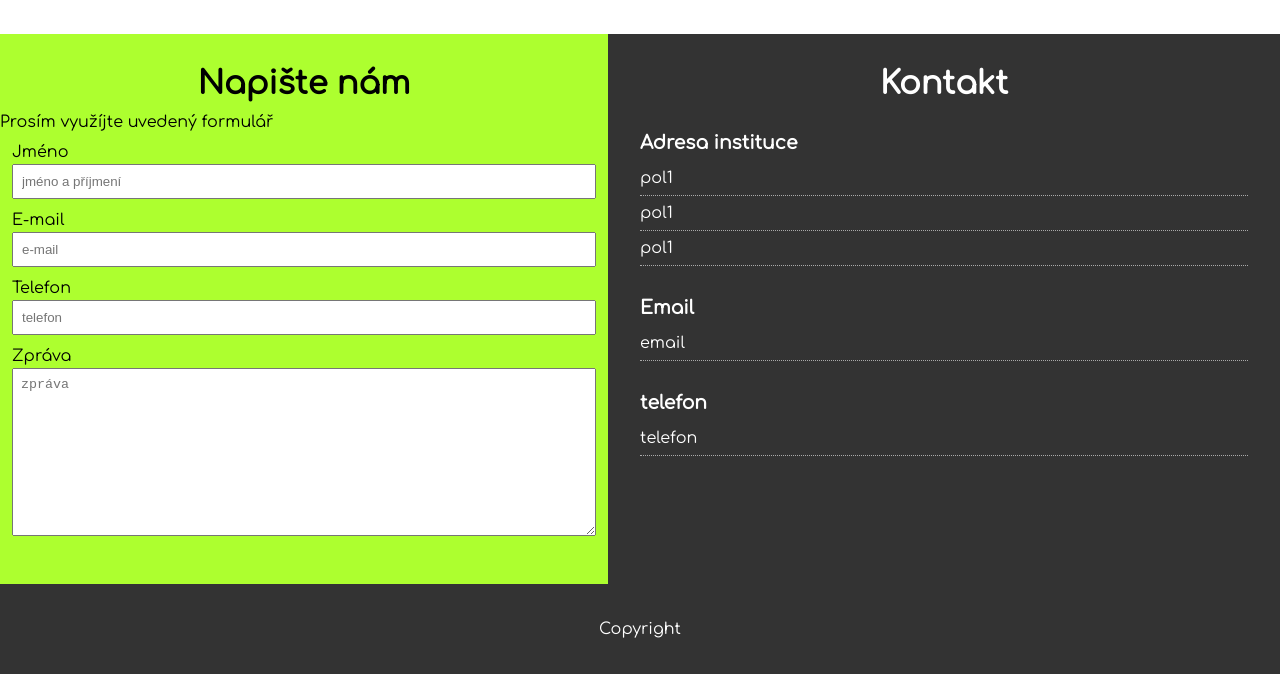
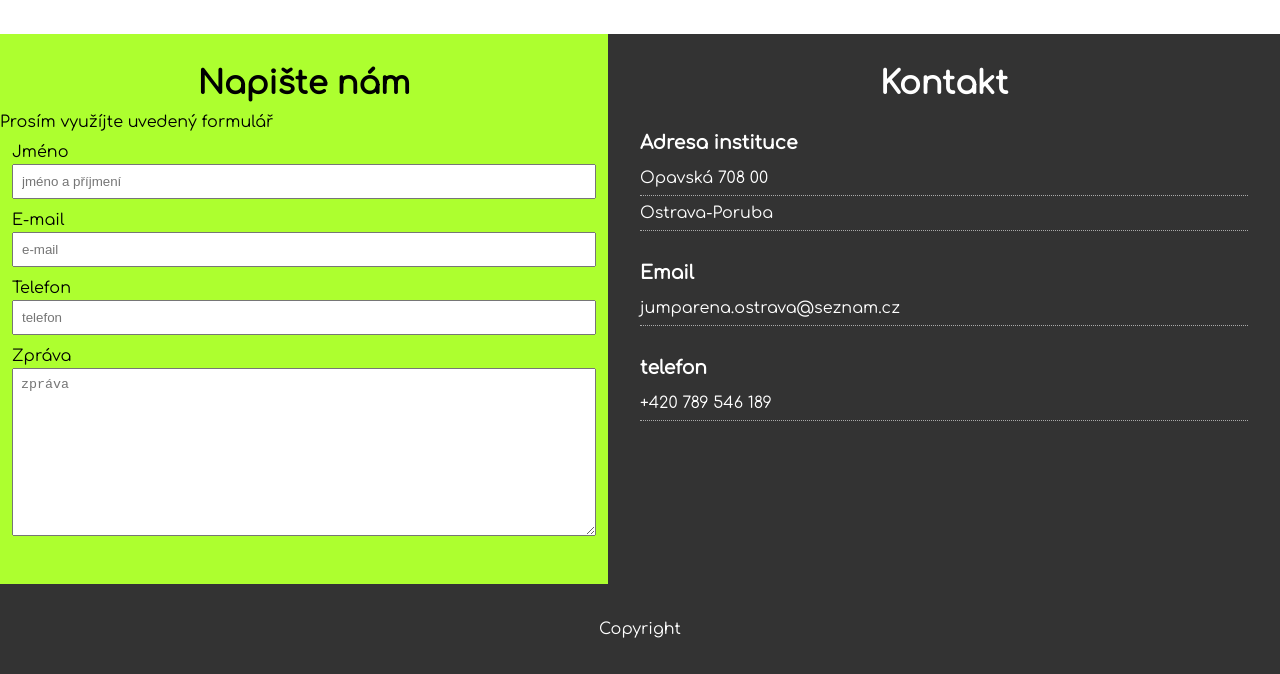
Before and after one commit to OndrejZichala/OndrejZichala.github.io, a plain HTML site: page projekt2/index.html in a window 1280 px wide. Shown: the part 1836-2510 px from the top of the page. Drawn offline with nearby package versions, Linux system fonts and the light colour scheme.

Commit message:
start projekt 2

```diff
--- a/projekt2/index.html
+++ b/projekt2/index.html
@@ -105,17 +105,16 @@
         <h2 class="m-heading">Kontakt</h2>
         <h3>Adresa instituce</h3>
         <ul class="list">
-            <li>pol1</li>
-            <li>pol1</li>
-            <li>pol1</li>
+            <li>Opavská 708 00</li>
+            <li>Ostrava-Poruba</li>
         </ul>
         <h3>Email</h3>
         <ul class="list">
-            <li>email</li>
+            <li>jumparena.ostrava@seznam.cz</li>
         </ul>
         <h3>telefon</h3>
         <ul class="list">
-            <li>telefon</li>
+            <li>+420 789 546 189</li>
         </ul>
     </div>
 </section>
```
